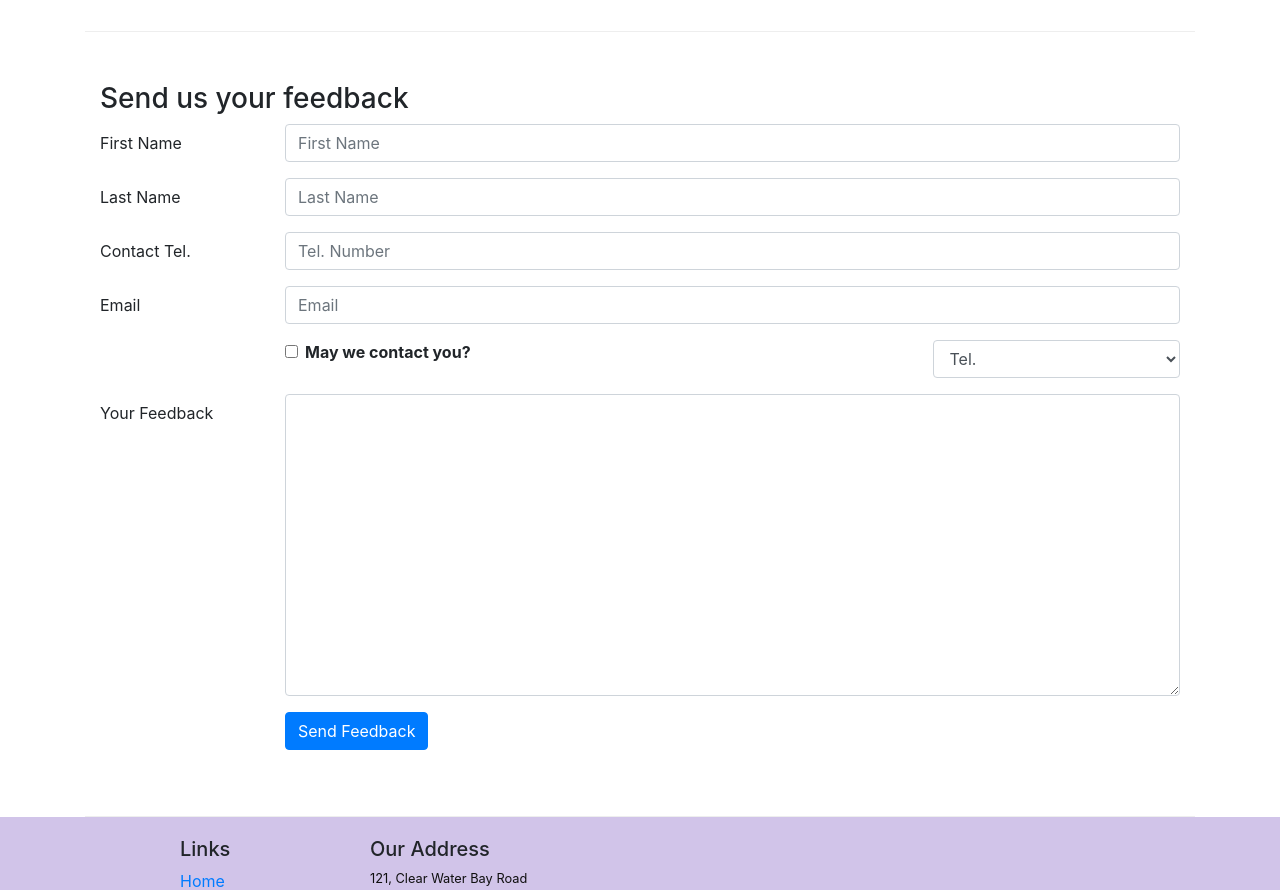
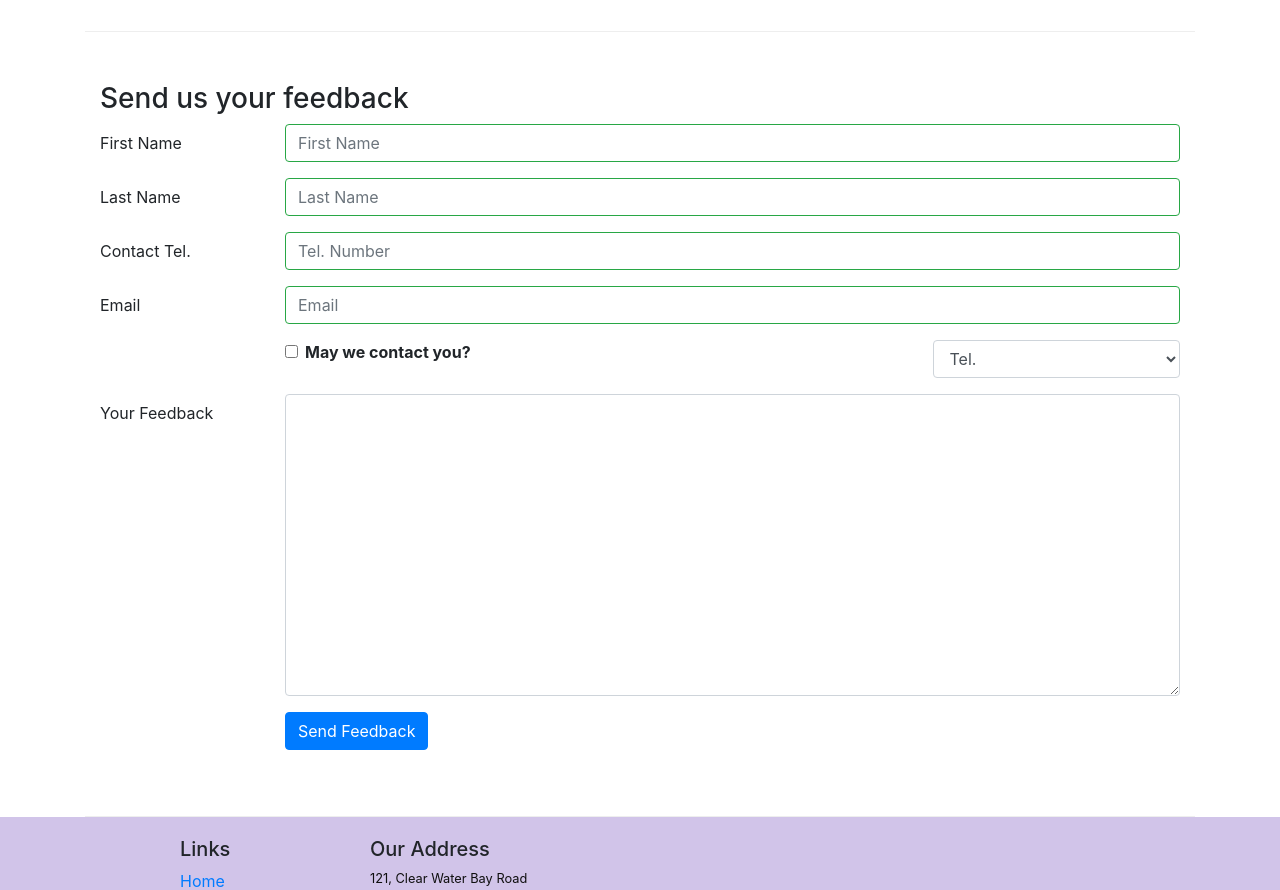
Before and after one commit to saulet01/react, a React (Create React App) app in the folder confusion/: page /contactus in a window 1280 px wide. Shown: the part 840-1730 px from the top of the page. Built offline with nearby package versions, Linux system fonts and the light colour scheme.

Commit message:
Controlled Form Validation #SoFuckingHard

```diff
--- a/confusion/src/components/ContactComponent.js
+++ b/confusion/src/components/ContactComponent.js
@@ -1,5 +1,5 @@
 import React, {Component} from 'react';
-import { Breadcrumb, BreadcrumbItem, Button, Form, FormGroup, Label, Input, Col } from 'reactstrap';
+import { Breadcrumb, BreadcrumbItem, Button, Form, FormGroup, Label, Input, Col, Row, FormFeedback } from 'reactstrap';
 import { Link } from 'react-router-dom';
 
 
@@ -15,10 +15,17 @@
       email: '',
       agree: false,
       contactType: 'Tel.',
-      message: ''
+      message: '',
+      touched: {
+        firstname: false,
+        lastname: false,
+        telnum: false,
+        email: false
+      }
     }
     this.handleSubmit = this.handleSubmit.bind(this);
     this.handleInputChange = this.handleInputChange.bind(this);
+    this.handleBlur = this.handleBlur.bind(this);
   }
 
   handleInputChange(event){
@@ -37,7 +44,42 @@
     event.preventDefault();
   }
 
+  handleBlur = (field) => (evt) => {
+    this.setState({
+      touched: { ...this.state.touched, [field]:true }
+    });
+  }
+
+  validate(firstname, lastname, telnum, email){
+    const errors = {
+      firstname: '',
+      lastname: '',
+      telnum: '',
+      email: ''
+    };
+
+    if(this.state.touched.firstname && firstname.length < 3)
+      errors.firstname = 'First Name should >= 3 characters';
+    else if (this.state.touched.firstname && firstname.length > 10)
+      errors.firstname = 'First Name should be <= 10 characters';
+
+    if(this.state.touched.lastname && lastname.length < 3)
+      errors.lastname = 'Last Name should >= 3 characters';
+    else if (this.state.touched.lastname && lastname.length > 10)
+      errors.lastname = 'Last Name should be <= 10 characters';
+
+    const reg = /^\d + $/;
+    if (this.state.touched.telnum && !reg.test(telnum))
+      errors.telnum = 'Tel. Number should contain only numbers';
+
+    if (this.state.touched.email && email.split('').filter(x => x === '@').length !== 1 )
+      errors.email = 'Email should contain a @';
+
+    return errors;
+  }
+
   render(){
+    const errors = this.validate(this.state.firstname, this.state.lastname, this.state.telnum, this.state.email);
     return(
         <div className="container">
             <div className="row">
@@ -85,25 +127,53 @@
                   <FormGroup row>
                     <Label htmlFor="firstname" md={2}>First Name</Label>
                     <Col md={10}>
-                      <Input type="text" id="firstname" name="firstname" placeholder="First Name" value={this.state.firstname} onChange = {this.handleInputChange}/>
+                      <Input type="text" id="firstname" name="firstname"
+                        placeholder="First Name"
+                        value={this.state.firstname}
+                        valid={errors.firstname === ''}
+                        invalid={errors.firstname !== ''}
+                        onBlur={this.handleBlur('firstname')}
+                        onChange={this.handleInputChange} />
+                      <FormFeedback>{errors.firstname}</FormFeedback>
                     </Col>
                   </FormGroup>
                   <FormGroup row>
                     <Label htmlFor="lastname" md={2}>Last Name</Label>
                     <Col md={10}>
-                      <Input type="text" id="lastname" name="lastname" placeholder="Last Name" value={this.state.lastname} onChange = {this.handleInputChange}/>
+                      <Input type="text" id="lastname" name="lastname"
+                        placeholder="Last Name"
+                        value={this.state.lastname}
+                        valid={errors.lastname === ''}
+                        invalid={errors.lastname !== ''}
+                        onBlur={this.handleBlur('lastname')}
+                        onChange={this.handleInputChange}/>
+                      <FormFeedback>{errors.lastname}</FormFeedback>
                     </Col>
                   </FormGroup>
                   <FormGroup row>
                     <Label htmlFor="telnum" md={2}>Contact Tel.</Label>
                     <Col md={10}>
-                      <Input type="tel" id="telnum" name="telnum" placeholder="Tel. Number" value={this.state.telnum} onChange = {this.handleInputChange}/>
+                      <Input type="tel" id="telnum" name="telnum"
+                        placeholder="Tel. Number"
+                        value={this.state.telnum}
+                        valid={errors.telnum === ''}
+                        invalid={errors.telnum !== ''}
+                        onBlur={this.handleBlur('telnum')}
+                        onChange={this.handleInputChange}/>
+                      <FormFeedback>{errors.telnum}</FormFeedback>
                     </Col>
                   </FormGroup>
                   <FormGroup row>
                     <Label htmlFor="email" md={2}>Email</Label>
                     <Col md={10}>
-                      <Input type="email" id="email" name="email" placeholder="Email" value={this.state.email} onChange = {this.handleInputChange}/>
+                      <Input type="email" id="email" name="email"
+                        placeholder="Email"
+                        value={this.state.email}
+                        valid={errors.email === ''}
+                        invalid={errors.email !== ''}
+                        onBlur={this.handleBlur('email')}
+                        onChange={this.handleInputChange}/>
+                      <FormFeedback>{errors.email}</FormFeedback>
                     </Col>
                   </FormGroup>
                   <FormGroup row>
```
